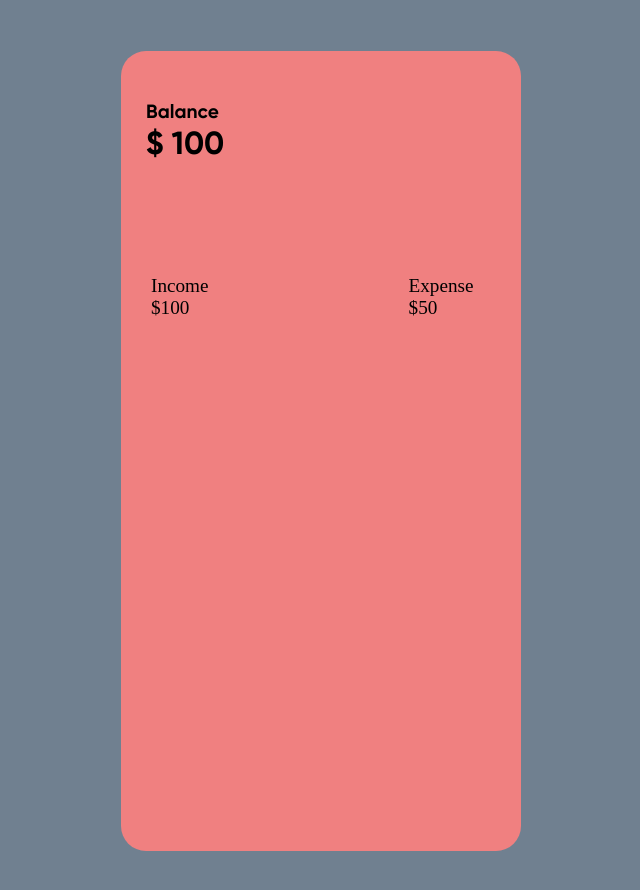
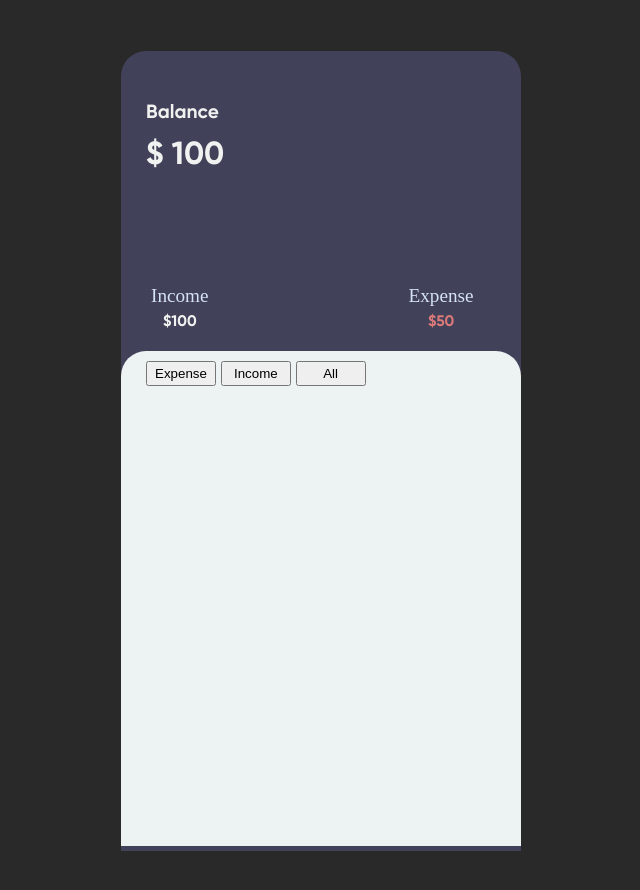
Before and after one commit to maeeshamaliha22/Expense-Tracker, a plain HTML site: page index.html in a window 1280 px wide. Shown: the whole page, without its empty margins (319-959 px from the left). Drawn offline with Linux system fonts and the light colour scheme.

Commit message:
CSS updates

```diff
--- a/index.html
+++ b/index.html
@@ -8,12 +8,19 @@
 
     <body>
         <div id="expense-app">
-            <div id="balance">Balance</div>
+            <div id="balance-header">Balance</div>
             <div id="balance-amount">$ 100</div>
             <div class="income-expense">
                 <div id="income-amount"><span>Income</span><span>$100</span></div>
                 <div id="expense-amount"><span>Expense</span><span>$50</span></div>
             </div>
+            <div id="budget-details">
+                <div id="budget-details-header">
+                    <button class="budget-details-header-button" type="button">Expense</button>
+                    <button class="budget-details-header-button" type="button">Income</button>
+                    <button class="budget-details-header-button" type="button">All</button>
+                </div>
+            </div>
         </div>
     </body>
 </html>
--- a/style.css
+++ b/style.css
@@ -12,7 +12,7 @@
 }
 
 body, html{
-    background-color:slategray;
+    background-color: #292929;
     /* margin: 30px auto; */
     width: auto;
     height: auto;
@@ -24,29 +24,38 @@ body{ margin: 0; }
     position: relative;
     width: 400px;
     height: 800px;
-    background-color: lightcoral;
-    border-radius: 25px;
+    background-color: #414159;
+    border-top-left-radius: 25px;
+    border-top-right-radius: 25px;
     margin: 4% auto;
 }
 
-#balance{
+#balance-header{
     position: relative;
     top: 50px;
     left: 25px;
     font-size: 1.2em;
     font-family: 'Gilroy Bold';
+    color: #f0f2f0;
+
 }
 
  #balance-amount{
     position: relative;
+    margin-top: 10px;
     top: 50px;
     left: 25px;
     font-size: 2em;
     font-family: 'Gilroy Bold';
+    color:#f0f2f0;
 }
 
 .income-expense{
     display: flex;
+}
+
+.income-expense div{
+    margin: 0px 195px 0px 5px;
 }
 
 #income-amount, #expense-amount{
@@ -55,12 +64,49 @@ body{ margin: 0; }
     left: 25px;
     font-size: 1.2em;
     font-family: 'Gilroy-Regular';
+    color:#d5e1f5;
 }
 
-.income-expense div{
-    margin: 0px 195px 0px 5px;
+#income-amount span:last-child{
+    margin-top: 5px;
+    color: #f0f2f0;
+    font-family: 'Gilroy Bold';
+    text-align: center;
+    font-size: .8em;
+}
+
+#expense-amount span:last-child{
+    margin-top: 5px;
+    color:#d97979;
+    font-family: 'Gilroy Bold';
+    text-align: center;
+    font-size: .8em;
 }
 
 #income-amount span, #expense-amount span{
     display: block;
 }
+
+#budget-details{
+    /* width: auto; */
+    position: relative;
+    width: 400px;
+    height: 495px;
+    top: 180px;
+    background-color: #edf2f2;
+    border-top-left-radius: 25px;
+    border-top-right-radius: 25px;
+}
+
+#budget-details-header{
+    position: absolute;
+    top: 10px;
+    left: 25px;
+    font-size: 1.2em;
+
+}
+
+.budget-details-header-button{
+    width: 70px;
+    height: 25px;
+}
```
